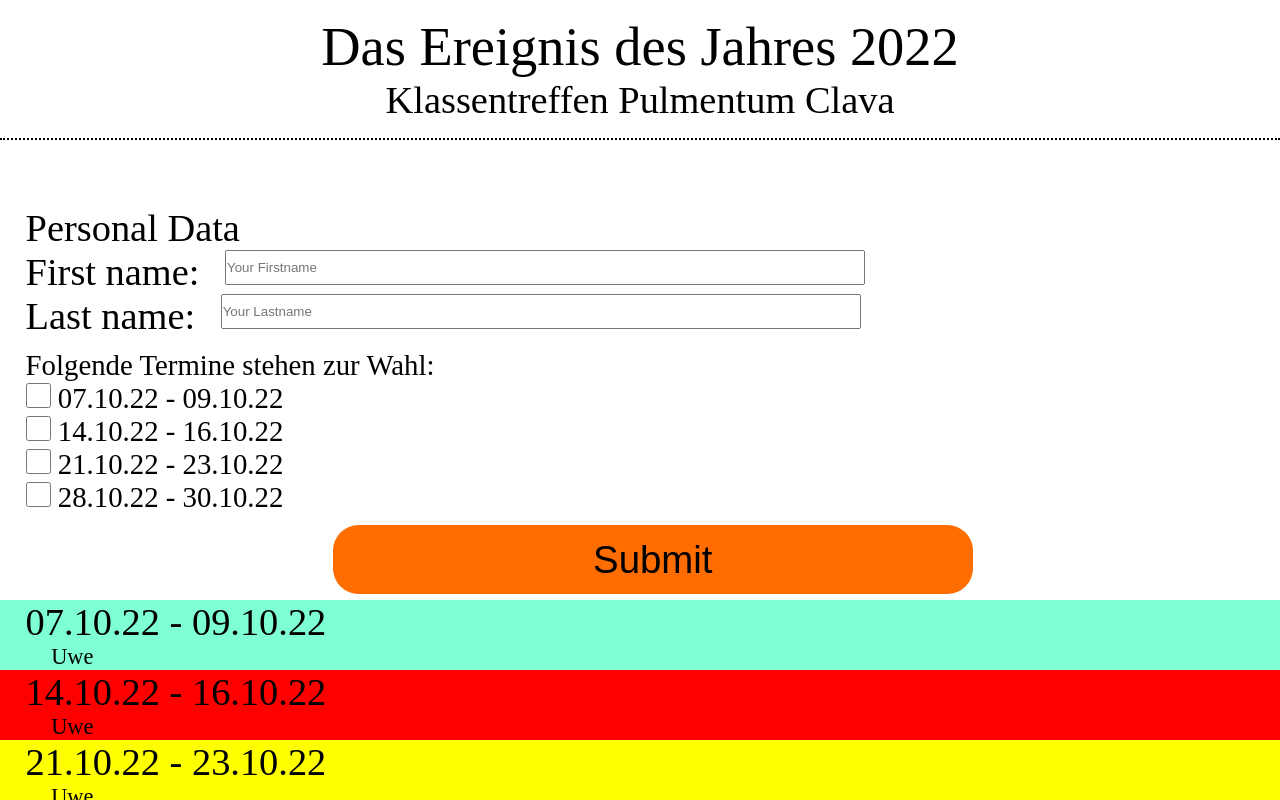
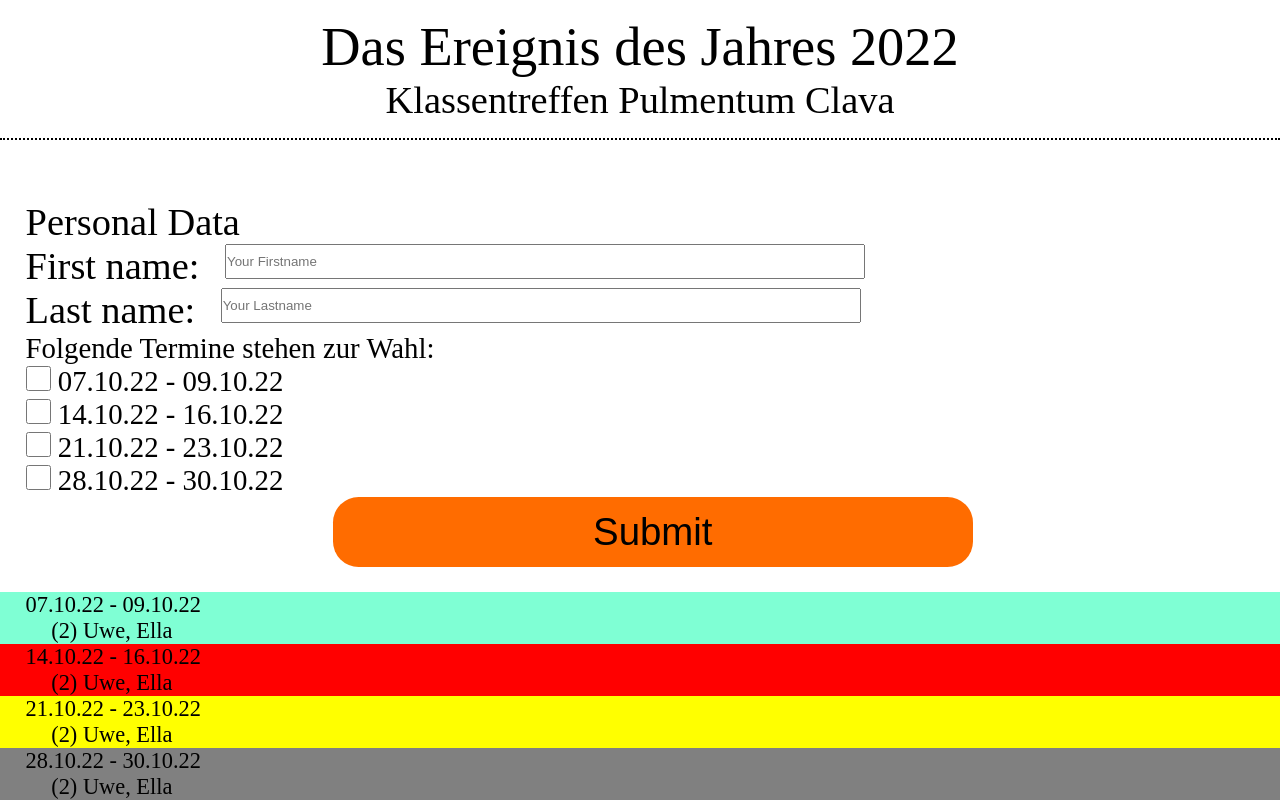
Before and after one commit to UweK17/klatrefumf, a website: page index.html in a window 1280 px wide. Drawn offline with Linux system fonts and the light colour scheme.

Commit message:
Ella teilnahme

```diff
--- a/index.html
+++ b/index.html
@@ -57,19 +57,19 @@
     <footer>
         <div class="d7">
             <p>07.10.22 - 09.10.22</p>
-            <p class="name">Uwe</p>
+            <p class="name">(2) Uwe, Ella</p>
         </div>
         <div class="d14">
             <p>14.10.22 - 16.10.22</p>
-            <p class="name">Uwe</p>
+            <p class="name">(2) Uwe, Ella</p>
         </div>
         <div class="d21">
             <p>21.10.22 - 23.10.22</p>
-            <p class="name">Uwe</p>
+            <p class="name">(2) Uwe, Ella</p>
         </div>
         <div class="d28">
             <p>28.10.22 - 30.10.22</p>
-            <p class="name">Uwe</p>
+            <p class="name">(2) Uwe, Ella</p>
         </div>
     </footer>
     <!-- <script src="./js/fireworks.js"></script> -->
--- a/sass/_footer.scss
+++ b/sass/_footer.scss
@@ -4,14 +4,14 @@ footer{
     min-width: 100vw;
     position: fixed;
     bottom: 0;
-    max-height: 25%;
+    max-height: 30%;
 }
 
 .d7,
 .d14,
 .d21,
 .d28{
-    font-size: var.$fs2;
+    font-size: var.$fs1;
     padding-left: 2vw;
 }
 
--- a/sass/_main.scss
+++ b/sass/_main.scss
@@ -3,7 +3,7 @@
 main{
 position: absolute;
 top: 25%;
-height: 50%;
+height: 45%;
 min-width: 100vw;
 }
 
```
Also changed, not shown: css/style.css, dist/assets/Eintopflogo.png (added), dist/assets/diabloImm.jpg (deleted), dist/css/style.css, dist/index.html, 1 other file.
